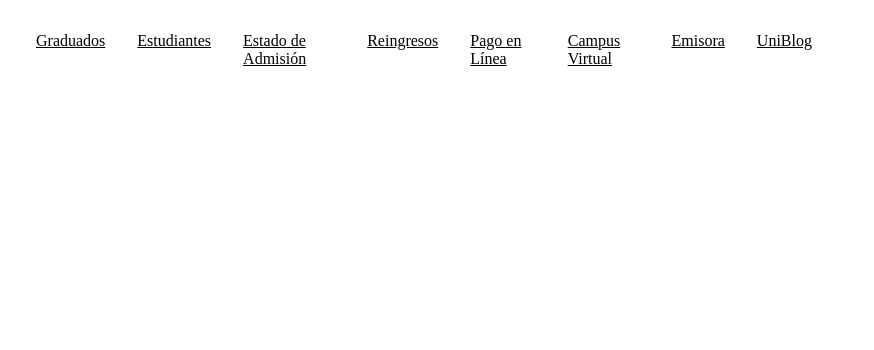
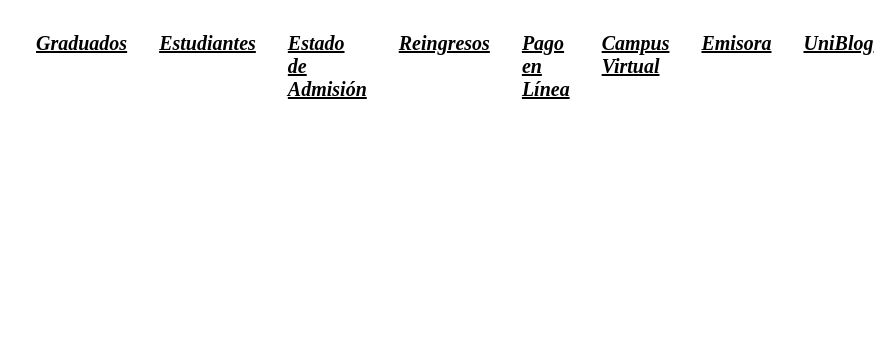
Before and after one commit to alfonard/disenoweb, a plain HTML site: page index.html in a window 1280 px wide. Shown: the top 350 px of the page, 436-1310 px from the left, 874 px wide, since content can reach past the window. Drawn offline with Linux system fonts and the light colour scheme.

Commit message:
new fontss

```diff
--- a/styles.css
+++ b/styles.css
@@ -15,8 +15,11 @@ body {
 }
 
 .linksPrincipales li {
-    text-decoration: none;
+    text-decoration: underline none;
     list-style-type: none;
+    font-style: italic;
+    font-weight: bold;
+    font-size: 20px;
 }
 
 .linksPrincipales a {
```
